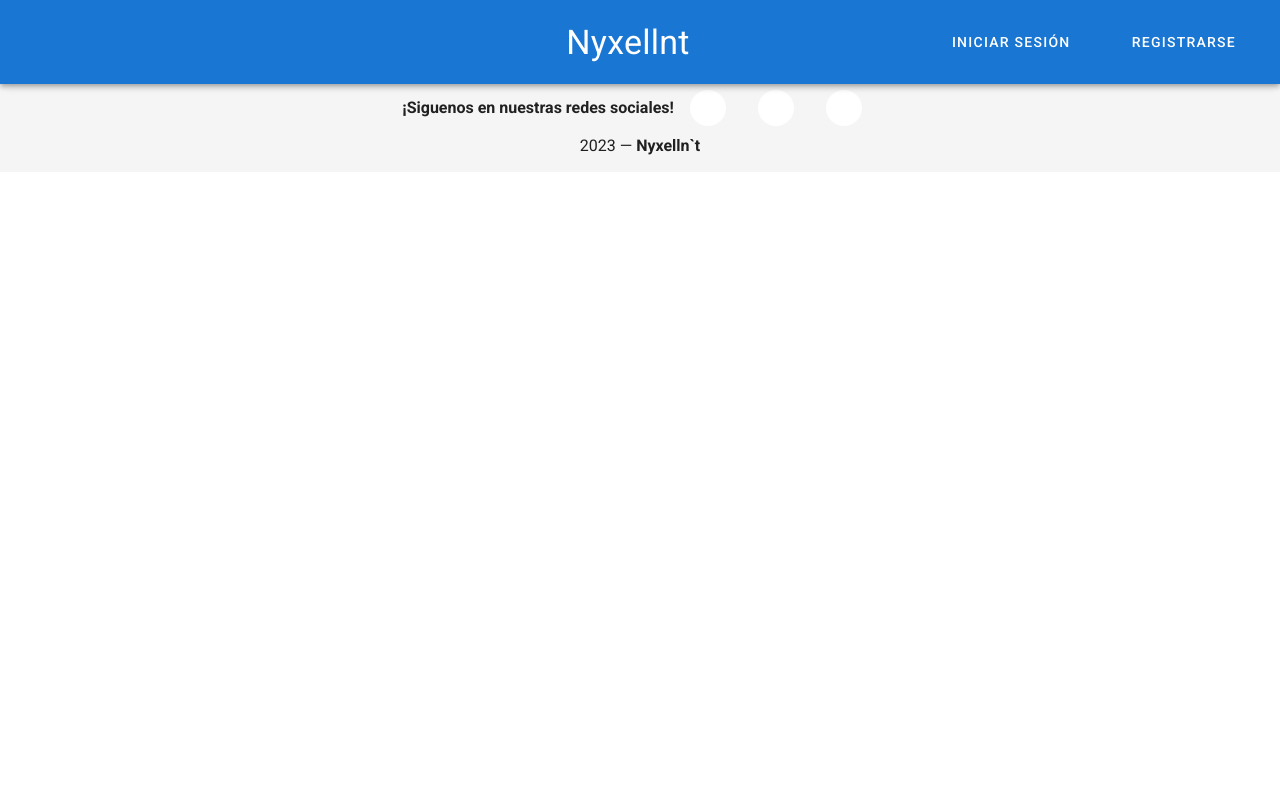
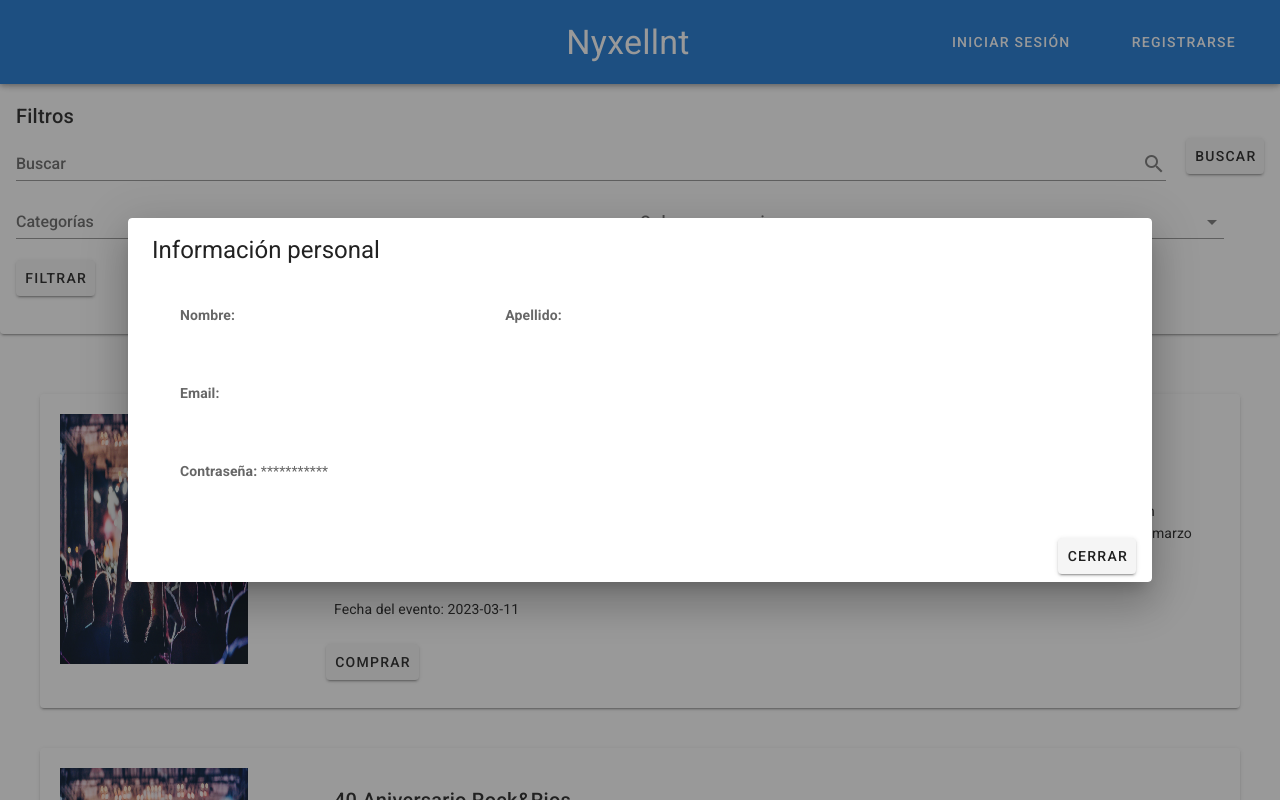
Before and after one commit to PabloBarriendos/nyxellnt-web, a Vue app: page / in a window 1280 px wide. Shown: the top 800 px of the page. Built offline with nearby package versions, Linux system fonts and the light colour scheme.

Commit message:
cambios header y personalInfo

```diff
--- a/src/App.vue
+++ b/src/App.vue
@@ -53,7 +53,7 @@
     MisEventosComponent
   },
   data: () => ({
-    showHome: false,
+    showHome: true,
     showEvent: false,
     showMisEventos: false,
   }),
--- a/src/components/HeaderComponent.vue
+++ b/src/components/HeaderComponent.vue
@@ -91,23 +91,32 @@
       </div>
 
       <div class="user-dropdown" v-if="showUserDropdown">
-        <p>Información personal</p>
+        <p @click="showPersonalInformation = true">Información personal</p>
         <p>Mis compras</p>
         <p v-on:click="logout">Cerrar sesión</p>
+      </div>
+      <div v-if="showPersonalInformation">
+        <PersonalInformationComponent/>
       </div>
     </v-app-bar>
   </v-container>
 </template>
 
 <script>
+import PersonalInformationComponent from './PersonalInformationComponent';
+
 export default {
   name: "HeaderComponent",
 
+  components: {
+    PersonalInformationComponent
+  },
   data: () => ({
     showLoginPopUp: false,
     showRegisterPopUp: false,
     showUserDropdown: false,
     showUser: false,
+    showPersoanlInformation: false
   }),
   methods: {
     loginPopUp() {
```
